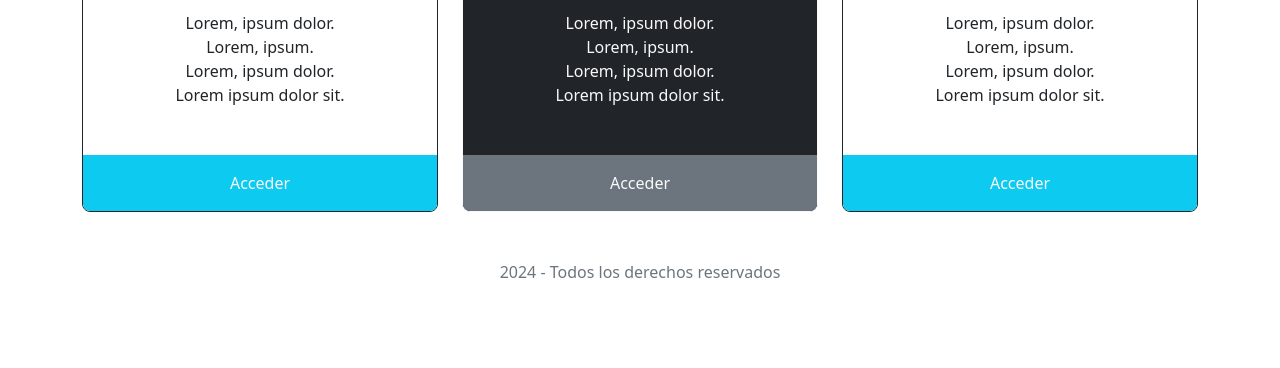
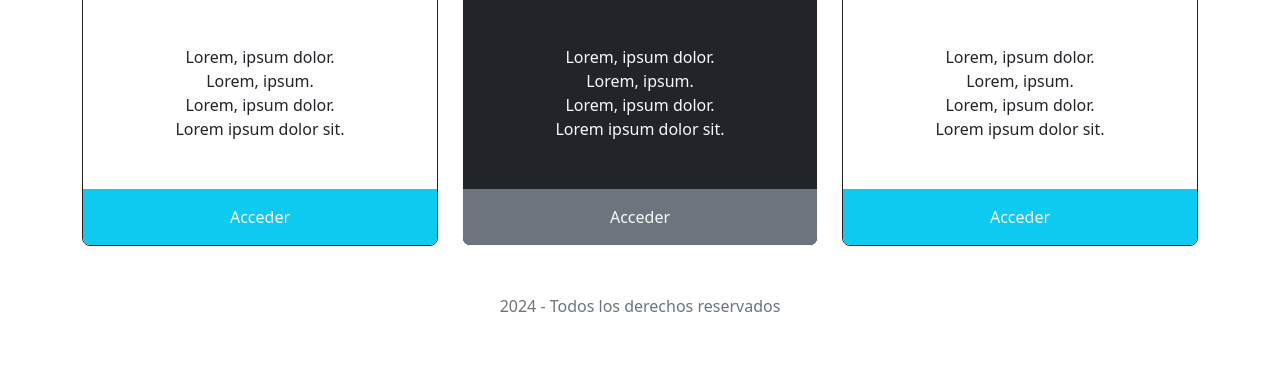
Before and after one commit to GeovanniVera/Boostrap-p-1, a plain HTML site: page index.html in a window 1280 px wide. Shown: the part 432-800 px from the top of the page. Drawn offline with nearby package versions, Linux system fonts and the light colour scheme.

Commit message:
se ajusto la altura del contenedor

```diff
--- a/index.html
+++ b/index.html
@@ -12,7 +12,7 @@
 
 <body>
 
-    <div class="container text-center d-flex flex-column justify-content-center ">
+    <div class="container text-center d-flex flex-column justify-content-center alto">
         <h2 class="display-4 mb-4 mt-5 mt-md-0 ">Lista de Precios</h2>
         <p class="lead mb-5">Lorem ipsum dolor sit amet, consectetur adipisicing elit. Quidem adipisci illum nobis
             provident hic omnis dolorem rerum eos, earum velit iure ratione temporibus ex facilis quas expedita error
```
